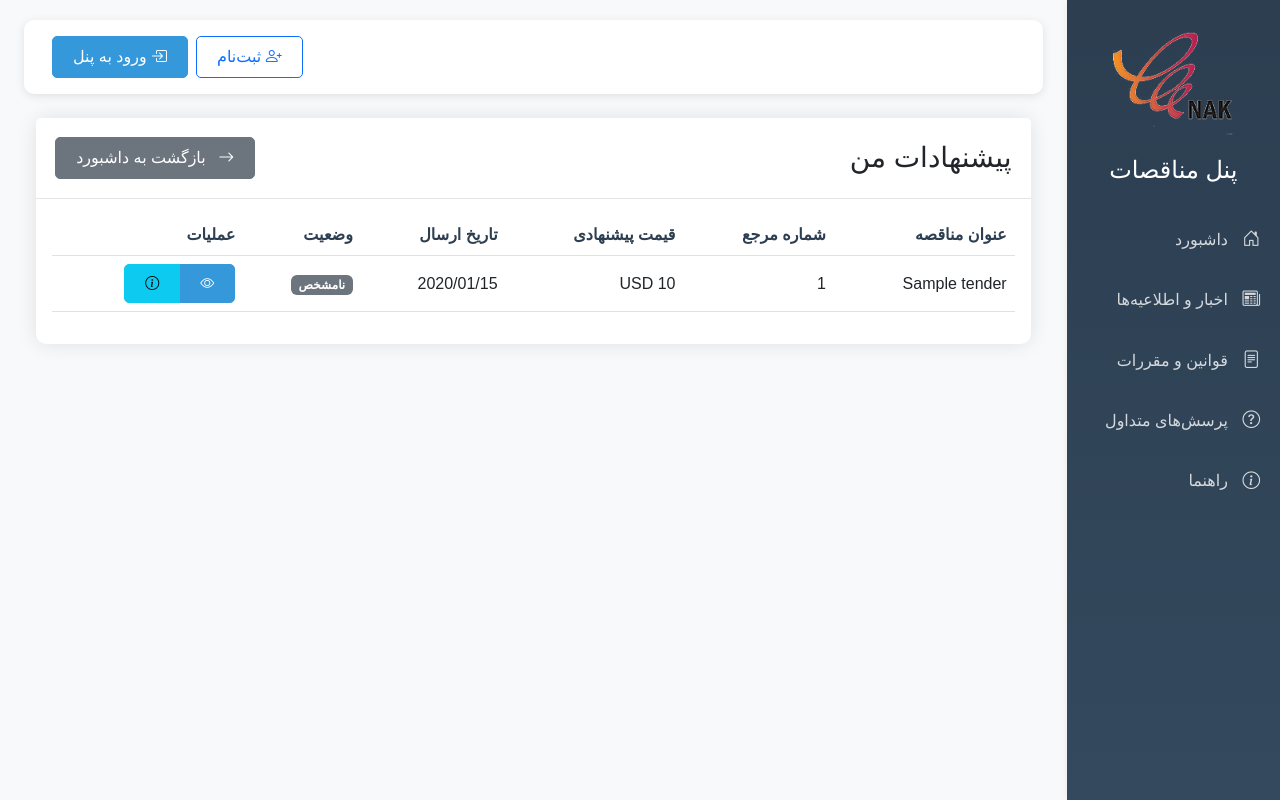
After one commit to khashino/Tender, a Django app: template templates/app2/tender/my_applications.html in a window 1280 px wide. The commit adds this page. Run offline with Django 5.2, Linux system fonts and the light colour scheme; the template is opened without the code that fills it: most values are stand-ins (such as "Sample title", 1, 10 or a date in 2020); some web fonts are replaced.

Commit message:
App2 showing My applies

```diff
--- a/app2/urls.py
+++ b/app2/urls.py
@@ -15,6 +15,7 @@ urlpatterns = [
     path('download-document/<int:document_id>/', views.download_document, name='download_document'),
     path('tender/<int:tender_id>/', views.tender_detail, name='tender_detail'),
     path('tender/<int:tender_id>/apply/', views.apply_to_tender, name='apply_to_tender'),
+    path('my-applications/', views.my_applications, name='my_applications'),
 
     # New pages
     path('news-announcements/', views.news_announcements, name='news_announcements'),
--- a/templates/app2/base.html
+++ b/templates/app2/base.html
@@ -240,7 +240,7 @@
                             </a>
                         </li>
                         <li class="nav-item">
-                            <a class="nav-link {% if request.resolver_match.url_name == 'my_proposals' %}active{% endif %}" href="#">
+                            <a class="nav-link {% if request.resolver_match.url_name == 'my_applications' %}active{% endif %}" href="{% url 'app2:my_applications' %}">
                                 <i class="bi bi-file-earmark-text"></i>
                                 پیشنهادات من
                             </a>
--- /dev/null
+++ b/templates/app2/tender/my_applications.html
@@ -0,0 +1,166 @@
+{% extends 'app2/base.html' %}
+{% load static %}
+{% load tender_filters %}
+
+{% block title %}پیشنهادات من{% endblock %}
+
+{% block content %}
+<div class="container mt-4">
+    <div class="row">
+        <div class="col-12">
+            <div class="card">
+                <div class="card-header">
+                    <div class="d-flex justify-content-between align-items-center">
+                        <h3 class="card-title mb-0">پیشنهادات من</h3>
+                        <a href="{% url 'app2:home' %}" class="btn btn-secondary">
+                            <i class="bi bi-arrow-right me-2"></i>
+                            بازگشت به داشبورد
+                        </a>
+                    </div>
+                </div>
+                <div class="card-body">
+                    <div class="table-responsive">
+                        <table class="table table-hover">
+                            <thead>
+                                <tr>
+                                    <th>عنوان مناقصه</th>
+                                    <th>شماره مرجع</th>
+                                    <th>قیمت پیشنهادی</th>
+                                    <th>تاریخ ارسال</th>
+                                    <th>وضعیت</th>
+                                    <th>عملیات</th>
+                                </tr>
+                            </thead>
+                            <tbody>
+                                {% for application in applications %}
+                                <tr>
+                                    <td>{{ application.tender.title }}</td>
+                                    <td>{{ application.tender.reference_number }}</td>
+                                    <td>{{ application.price_quote|default:"--" }} {{ application.tender.currency }}</td>
+                                    <td>{{ application.submitted_at|date:"Y/m/d" }}</td>
+                                    <td>
+                                        {% if application.status == 'pending' %}
+                                            <span class="badge bg-warning">در حال بررسی</span>
+                                        {% elif application.status == 'shortlisted' %}
+                                            <span class="badge bg-info">در لیست کوتاه</span>
+                                        {% elif application.status == 'accepted' %}
+                                            <span class="badge bg-success">پذیرفته شده</span>
+                                        {% elif application.status == 'rejected' %}
+                                            <span class="badge bg-danger">رد شده</span>
+                                        {% else %}
+                                            <span class="badge bg-secondary">نامشخص</span>
+                                        {% endif %}
+                                    </td>
+                                    <td>
+                                        <div class="btn-group" role="group">
+                                            <a href="{% url 'app2:tender_detail' application.tender.id %}" class="btn btn-sm btn-primary" title="مشاهده جزئیات مناقصه">
+                                                <i class="bi bi-eye"></i>
+                                            </a>
+                                            <button type="button" class="btn btn-sm btn-info" data-bs-toggle="modal" data-bs-target="#applicationModal{{ application.id }}" title="مشاهده جزئیات درخواست">
+                                                <i class="bi bi-info-circle"></i>
+                                            </button>
+                                        </div>
+                                    </td>
+                                </tr>
+                                {% empty %}
+                                <tr>
+                                    <td colspan="6" class="text-center">شما هنوز درخواستی برای مناقصه‌ای ثبت نکرده‌اید</td>
+                                </tr>
+                                {% endfor %}
+                            </tbody>
+                        </table>
+                    </div>
+                </div>
+            </div>
+        </div>
+    </div>
+</div>
+
+<!-- Application Modals -->
+{% for application in applications %}
+<div class="modal fade" id="applicationModal{{ application.id }}" tabindex="-1" aria-labelledby="applicationModalLabel{{ application.id }}" aria-hidden="true">
+    <div class="modal-dialog modal-lg">
+        <div class="modal-content">
+            <div class="modal-header">
+                <h5 class="modal-title" id="applicationModalLabel{{ application.id }}">جزئیات درخواست</h5>
+                <button type="button" class="btn-close" data-bs-dismiss="modal" aria-label="Close"></button>
+            </div>
+            <div class="modal-body">
+                <div class="row mb-3">
+                    <div class="col-md-6">
+                        <h6>مناقصه:</h6>
+                        <p>{{ application.tender.title }}</p>
+                    </div>
+                    <div class="col-md-6">
+                        <h6>شماره مرجع:</h6>
+                        <p>{{ application.tender.reference_number }}</p>
+                    </div>
+                </div>
+                <div class="row mb-3">
+                    <div class="col-md-6">
+                        <h6>وضعیت:</h6>
+                        <p>
+                            {% if application.status == 'pending' %}
+                                <span class="badge bg-warning">در حال بررسی</span>
+                            {% elif application.status == 'shortlisted' %}
+                                <span class="badge bg-info">در لیست کوتاه</span>
+                            {% elif application.status == 'accepted' %}
+                                <span class="badge bg-success">پذیرفته شده</span>
+                            {% elif application.status == 'rejected' %}
+                                <span class="badge bg-danger">رد شده</span>
+                            {% else %}
+                                <span class="badge bg-secondary">نامشخص</span>
+                            {% endif %}
+                        </p>
+                    </div>
+                    <div class="col-md-6">
+                        <h6>تاریخ ارسال:</h6>
+                        <p>{{ application.submitted_at|date:"Y/m/d H:i" }}</p>
+                    </div>
+                </div>
+                <div class="row mb-3">
+                    <div class="col-md-6">
+                        <h6>قیمت پیشنهادی:</h6>
+                        <p>{{ application.price_quote|default:"--" }} {{ application.tender.currency }}</p>
+                    </div>
+                    <div class="col-md-6">
+                        <h6>اسناد پیشنهاد:</h6>
+                        <p>
+                            <a href="{{ application.proposal_document.url }}" target="_blank" class="btn btn-sm btn-outline-primary">
+                                <i class="bi bi-file-earmark-text me-1"></i> مشاهده سند پیشنهادی
+                            </a>
+                            {% if application.additional_document %}
+                            <a href="{{ application.additional_document.url }}" target="_blank" class="btn btn-sm btn-outline-secondary mt-1">
+                                <i class="bi bi-file-earmark me-1"></i> مشاهده سند تکمیلی
+                            </a>
+                            {% endif %}
+                        </p>
+                    </div>
+                </div>
+                <div class="row mb-3">
+                    <div class="col-12">
+                        <h6>متن پیشنهاد:</h6>
+                        <p>{{ application.cover_letter }}</p>
+                    </div>
+                </div>
+
+                {% if application.process and application.process.notes %}
+                <hr>
+                <div class="row">
+                    <div class="col-12">
+                        <h6 class="text-primary">یادداشت‌های بررسی:</h6>
+                        <div class="alert alert-light">
+                            {{ application.process.notes }}
+                        </div>
+                    </div>
+                </div>
+                {% endif %}
+            </div>
+            <div class="modal-footer">
+                <button type="button" class="btn btn-secondary" data-bs-dismiss="modal">بستن</button>
+            </div>
+        </div>
+    </div>
+</div>
+{% endfor %}
+{% endblock %}
```
Also changed, not shown: app2/views.py (+29 -0 lines).
